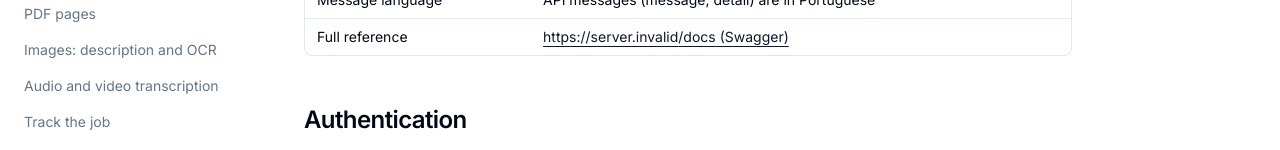
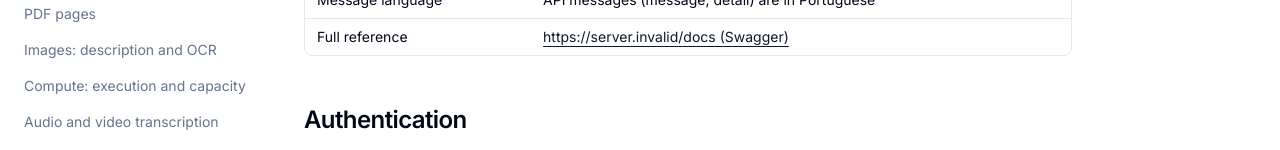
Before and after one commit to geda-valentim/ingestify-to-ai, a Next.js app in the folder frontend/: page /docs in a window 1280 px wide. Shown: the part 331-481 px from the top of the page. Built offline with nearby package versions, Linux system fonts and the light colour scheme; no server answers.

Commit message:
docs: explain Compute execution, capacity and operator diagnostics

```diff
--- a/frontend/app/docs/page.tsx
+++ b/frontend/app/docs/page.tsx
@@ -1060,6 +1060,79 @@ function MediaSections({ lang }: { lang: Lang }) {
   );
 }
 
+const COMPUTE_COPY = {
+  pt: {
+    title: "Compute: execução e capacidade",
+    intro: "Compute reúne os motores que executam os jobs, sua capacidade e as rotas por funcionalidade. A instalação padrão usa os workers locais; contas Modal são opcionais e atendem transcrição de arquivos.",
+    admin: "As telas abaixo exigem usuário admin e são somente leitura. Elas mostram o estado e os comandos para o operador alterar a configuração. A API verifica a permissão de admin em cada operação.",
+    head: ["Tela", "O que mostra"],
+    engines: "Motores local/Modal, saúde, status, capacidade, teste, deploy e orçamento.",
+    gpus: "GPUs declaradas e detectadas, VRAM orçada e uso atual. Valor desconhecido não significa zero.",
+    routing: "Prioridade dos motores e backlog por funcionalidade. Sem rota, o job usa a fila local habitual.",
+    status: "Despachante, worker remoto, tentativas em voo e workers configurados × vivos.",
+    capacity: "Capacidade = workers × execuções por worker. A declaração não cria réplicas nem escolhe a placa CUDA do container. GPU local e Modal aceitam uma execução por worker; aumentar réplicas exige memória suficiente para todos os modelos na mesma placa.",
+    health: "Um worker vivo pode estar ocupado ou com modelo ainda frio. A tela compara workers configurados e vivos; a confirmação de dispositivo e aquecimento vem dos logs e resultados. /health verifica a aplicação, enquanto o status Compute detalha a execução.",
+    privacy: "Provider e motor são configurações distintas: faster-whisper/openai-whisper processam no worker; openai-api envia o áudio à OpenAI. O rótulo local informa qual executor atendeu. O orçamento Compute cobre contas Modal; cobranças de openai-api ficam fora dele. PDF e imagem têm rotas somente locais no adapter atual.",
+    security: "Leituras HTTP aceitam JWT ou API key de admin; alterações exigem sessão JWT de admin. Credenciais Modal são somente escrita, seladas na API e abertas pelo worker remoto. Pausar um motor impede novas colocações; os trabalhos em voo terminam.",
+    guide: "Setup, chaves, limites, deploy e benchmark no guia do operador",
+    samples: "Leituras de diagnóstico (substitua o token JWT de admin)",
+    fileCaptions: "As legendas parciais disponíveis hoje acompanham um arquivo já enviado. Captura contínua de microfone e seu protocolo estão sendo definidos na spec live; Compute não habilita essa captura.",
+  },
+  en: {
+    title: "Compute: execution and capacity",
+    intro: "Compute brings together job execution engines, their capacity and per-feature routes. The default installation uses local workers; optional Modal accounts handle file transcription.",
+    admin: "The screens below require an admin user and are read-only. They show state and commands operators can run to change configuration. The API checks admin permission for each operation.",
+    head: ["Screen", "What it shows"],
+    engines: "Local/Modal engines, health, status, capacity, tests, deployment and budget.",
+    gpus: "Declared and detected GPUs, budgeted VRAM and current usage. An unknown value does not mean zero.",
+    routing: "Engine priority and backlog per feature. Without a route, a job uses the usual local queue.",
+    status: "Dispatcher, remote worker, in-flight attempts and configured versus live workers.",
+    capacity: "Capacity = workers × executions per worker. Declaring capacity does not create replicas or select the container's CUDA device. Local GPU and Modal bindings accept one execution per worker; adding replicas requires enough memory for all models sharing the card.",
+    health: "A live worker may be busy or have a cold model. The screen compares configured and live workers; logs and results confirm the device and model warmup. /health checks the application, while Compute status details execution.",
+    privacy: "Providers and engines are separate settings: faster-whisper/openai-whisper process on the worker; openai-api sends audio to OpenAI. The local label identifies the executor. Compute budgets cover Modal accounts; openai-api charges are outside those budgets. The current adapter supports only local routes for PDFs and images.",
+    security: "HTTP reads accept an admin JWT or API key; changes require an admin JWT session. Modal credentials are write-only, sealed by the API and opened by the remote worker. Pausing an engine blocks new placements; in-flight work finishes.",
+    guide: "Setup, keys, limits, deployment and benchmarks in the operator guide",
+    samples: "Diagnostic reads (replace the admin JWT token)",
+    fileCaptions: "Partial captions currently follow a file that has already been uploaded. Continuous microphone capture and its protocol are being defined in the live spec; Compute does not enable that capture.",
+  },
+};
+
+function ComputeDocs({ lang, copyLabel }: { lang: Lang; copyLabel: string }) {
+  const t = COMPUTE_COPY[lang];
+  const token = lang === "pt" ? "SEU_TOKEN_JWT_ADMIN" : "YOUR_ADMIN_JWT_TOKEN";
+  const diagnostic = `curl --fail "${API_URL}/admin/engines/status" \\
+  -H "Authorization: Bearer ${token}"
+
+curl --fail "${API_URL}/admin/gpus" \\
+  -H "Authorization: Bearer ${token}"`;
+
+  return (
+    <Section id="compute" title={t.title}>
+      <P>{t.intro}</P>
+      <P>{t.admin}</P>
+      <Table
+        head={t.head}
+        rows={[
+          [<A key="engines" href="/admin/engines">/admin/engines</A>, t.engines],
+          [<A key="gpus" href="/admin/gpus">/admin/gpus</A>, t.gpus],
+          [<A key="routing" href="/admin/routing">/admin/routing</A>, t.routing],
+          [<A key="status" href="/admin/status">/admin/status</A>, t.status],
+        ]}
+      />
+      <P>{t.capacity}</P>
+      <P>{t.health}</P>
+      <P>{t.privacy}</P>
+      <P>{t.security}</P>
+      <H3>{t.samples}</H3>
+      <Endpoint method="GET" path="/admin/engines/status" />
+      <Endpoint method="GET" path="/admin/gpus" />
+      <CodeBlock code={diagnostic} copyLabel={copyLabel} />
+      <P small>{t.fileCaptions}</P>
+      <P><A href="https://github.com/geda-valentim/ingestify-to-ai/blob/main/docs/features/engines.md">{t.guide}</A></P>
+    </Section>
+  );
+}
+
 export default function DocsPage() {
   const [lang, setLang] = useState<Lang>("pt");
 
@@ -1094,6 +1167,7 @@ export default function DocsPage() {
     { id: "documentos", label: t.sections.documents },
     { id: "paginas-pdf", label: t.sections.pages },
     { id: "imagens", label: t.sections.images },
+    { id: "compute", label: COMPUTE_COPY[lang].title },
     { id: "transcribe", label: t.sections.transcribe },
     { id: "transcribe-status", label: t.sections.status },
     { id: "transcribe-live", label: t.sections.live },
@@ -1166,6 +1240,8 @@ export default function DocsPage() {
             </Section>
 
             <MediaSections lang={lang} />
+
+            <ComputeDocs lang={lang} copyLabel={t.copy} />
 
             <Section id="transcribe" title={t.sections.transcribe}>
               <Endpoint method="POST" path="/transcribe" />
```
Also changed, not shown: 2 other files (tests, documents, lock files or other folders).
